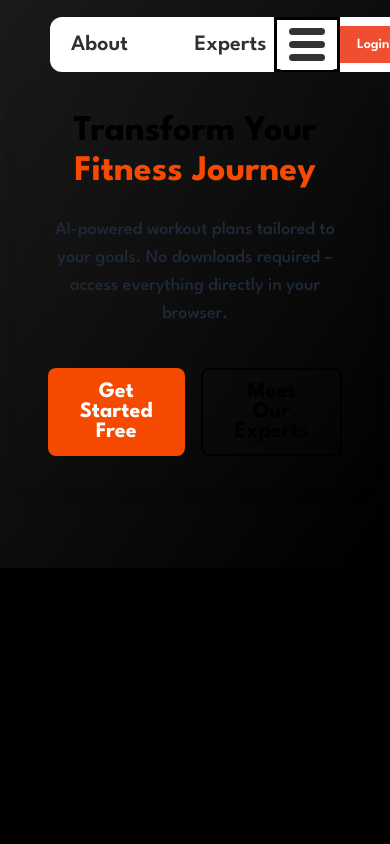
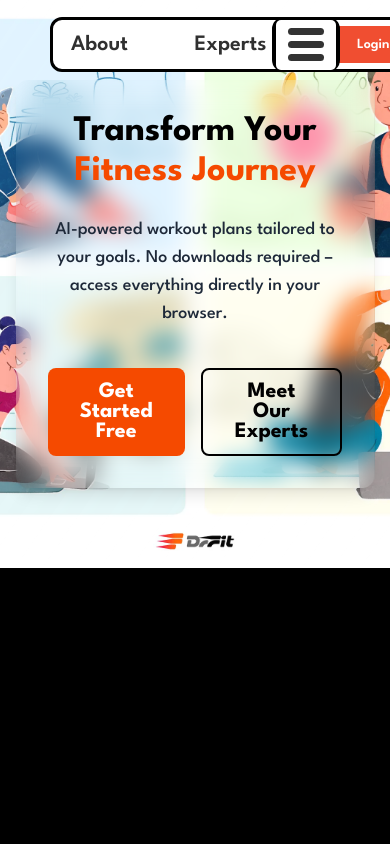
Before and after one commit to Santhoshkumarp01/FitnGro, a React (Vite) app: page / in a window 390 px wide. Shown: the top 844 px of the page. Built offline with nearby package versions, Linux system fonts and the light colour scheme; no server answers; a web font is replaced by a local one.

Commit message:
css updated...

```diff
--- a/frontend/src/pages/HomePage.css
+++ b/frontend/src/pages/HomePage.css
@@ -124,6 +124,7 @@ html, body {
     left: 140px;
     backdrop-filter: blur(4px);
     border-radius: 12px;
+    border: 3px solid black;
     /* background-color: rgb(255 255 255 / 68%); */
     background-color: white;
 }
@@ -215,7 +216,8 @@ html, body {
   display: flex;
   align-items: center;
   justify-content: flex-end;
-  border: 3px solid black;
+  border: 4px solid black;
+  border-radius: 12px;
   gap: 14px;
   z-index: 5;
 }
--- a/frontend/src/pages/HomePage.jsx
+++ b/frontend/src/pages/HomePage.jsx
@@ -805,7 +805,7 @@ const solutions = [
 <div
   className="relative overflow-hidden bg-center bg-cover sm:bg-[url('')] lg:bg-[url('')]"
   style={{
-    backgroundImage: window.innerWidth >= 640 ? `url(/hero-4img.webp)` : 'none',
+    backgroundImage: window.innerWidth >= 340 ? `url(/hero-4img.webp)` : 'none',
   }}
 >
   {/* Background pattern (optional) */}
```
Also changed, not shown: 47 other files (tests, documents, lock files or other folders).
